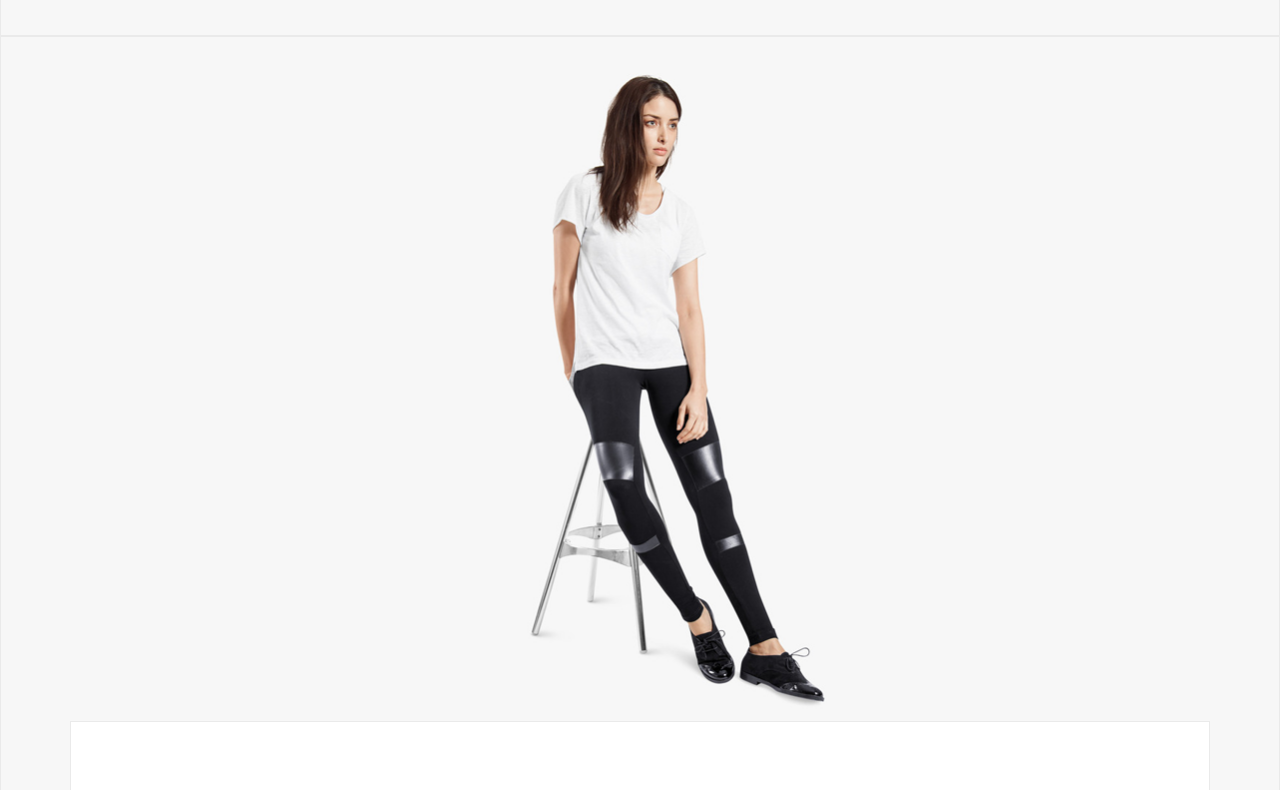
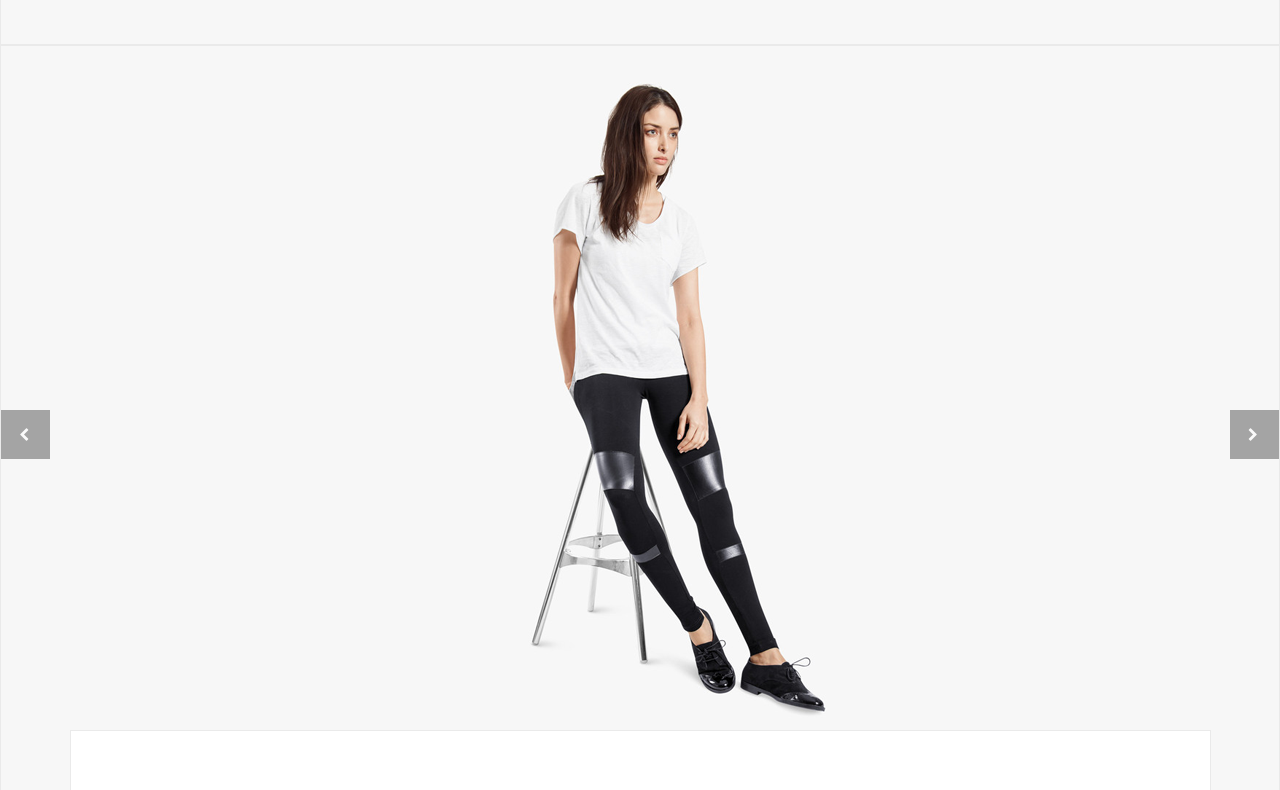
Before and after one commit to kutuz00/Online-Store, a plain HTML site: page single-page.html in a window 1280 px wide. Shown: the part 273-1063 px from the top of the page. Drawn offline with nearby package versions, Linux system fonts and the light colour scheme.

Commit message:
Slide buttons

```diff
--- a/single-page.html
+++ b/single-page.html
@@ -5,7 +5,7 @@
     <meta charset="UTF-8">
     <meta http-equiv="X-UA-Compatible" content="IE=edge">
     <meta name="viewport" content="width=device-width, initial-scale=1.0">
-    <link href="https://cdn.jsdelivr.net/npm/bootstrap@5.0.0/dist/css/bootstrap.min.css" rel="stylesheet"
+    <!-- <link href="https://cdn.jsdelivr.net/npm/bootstrap@5.0.0/dist/css/bootstrap.min.css" rel="stylesheet" -->
     integrity="sha384-wEmeIV1mKuiNpC+IOBjI7aAzPcEZeedi5yW5f2yOq55WWLwNGmvvx4Um1vskeMj0" crossorigin="anonymous">
 
     <link rel="stylesheet" href="https://maxcdn.bootstrapcdn.com/font-awesome/4.5.0/css/font-awesome.min.css">
@@ -409,14 +409,15 @@
                 </div>
 
             </header>
-            <section class="item-content">
-                <!-- <div class="cover"></div> -->
+            <section class="img-slide-container">
+                <div class="item-content container">
                     <div class="item-card container">
                         <img src="img/sp-banner.png" alt="woman">
                         <div class="collection container">
                             <h3 class="accent-txt">WOMEN COLLECTION</h3>
                             <h2>Moschino Cheap And Chic</h2>
-                        <p>Compellingly actualize fully researched processes before proactive outsourcing. Progressively
+                            <p>Compellingly actualize fully researched processes before proactive outsourcing.
+                                Progressively
                                 syndicate collaborative architectures before cutting-edge services. Completely visualize
                                 parallel core competencies rather than exceptional portals.</p>
                             <div class="item-credits"><span>MATERIAL: <span class="accent-span">COTTON</span></span>
@@ -432,7 +433,8 @@
                                                 <fieldset class="apperance">CHOOSE COLOR</fieldset>
 
                                             </span>
-                                        <select class="form-select form-select-sm" aria-label=".form-select-sm example">
+                                            <select class="form-select form-select-sm"
+                                                aria-label=".form-select-sm example">
                                                 <option selected>Open this select menu</option>
                                                 <option value="1"><span class="order-color-option"></span>Red</option>
                                                 <option value="2">Two</option>
@@ -446,7 +448,8 @@
                                             <span class="accent-span">
                                                 <fieldset class="apperance">CHOOSE SIZE</fieldset>
                                             </span>
-                                        <select class="form-select form-select-sm" aria-label=".form-select-sm example">
+                                            <select class="form-select form-select-sm"
+                                                aria-label=".form-select-sm example">
                                                 <option selected>Open this select menu</option>
                                                 <option value="1">One</option>
                                                 <option value="2">Two</option>
@@ -459,14 +462,15 @@
                                             <span class="accent-span">
                                                 <fieldset class="apperance">QUANTITY</fieldset>
                                                 <!-- <input type="text" for="order" class="selection-input"> -->
-                                            <input class="form-control form-control-sm" type="text" placeholder="QTY"
-                                                aria-label=".form-control-sm example">
+                                                <input class="form-control form-control-sm" type="text"
+                                                    placeholder="QTY" aria-label=".form-control-sm example">
                                             </span>
 
                                         </div>
                                     </div>
 
-                                <button class="selection-button" for="order" type="submit" value="Add to Cart">Add to
+                                    <button class="selection-button" for="order" type="submit" value="Add to Cart">Add
+                                        to
                                         Card </button>
 
                                 </form>
@@ -476,6 +480,8 @@
 
                         </div>
                     </div>
+                </div>
+
 
 
 
@@ -566,9 +572,6 @@
 
 
 
-
-
-
     <footer class="footer">
         <article class="footer-top">
             <div class="footer-top-content container">
@@ -594,8 +597,8 @@
                     <h1 class="subscribe-h1">Subscribe</h1>
                     <p class="subscribe-p">FOR OUR NEWLETTER AND PROMOTION</p>
                     <form class="subscribe" action="#"> <input class="subscribe-form-input"
-                            placeholder="Enter Your Email"><button class="subscribe-form-button"
-                            type="submit">Subscribe</button></input> </form>
+                            placeholder="Enter Your Email" required pattern="\S+@[a-z].+[a-z]+"><button
+                            class="subscribe-form-button" type="submit">Subscribe</button> </form>
                 </div>
             </div>
         </article>
@@ -653,6 +656,9 @@
             </div>
         </article>
     </footer>
+
+
+
     <script src="https://cdn.jsdelivr.net/npm/bootstrap@5.0.0/dist/js/bootstrap.bundle.min.js"
         integrity="sha384-p34f1UUtsS3wqzfto5wAAmdvj+osOnFyQFpp4Ua3gs/ZVWx6oOypYoCJhGGScy+8"
         crossorigin="anonymous"></script>
--- a/style.css
+++ b/style.css
@@ -965,23 +965,38 @@ details[open] > .producs-menu-category::after{
     color: #FFFFFF;
     padding: 16px 21px 16px 18px;
     opacity: .4;
+} */
+.img-slide-container{
+    display: flex;
+    border: 1px solid #eaeaea;
+    background-color: #f7f7f7;
+    background-repeat: no-repeat;
+    background-position: center;
+    height: 777px;
 }
-.cover:before{
+.img-slide-container:before{
     content: "\f053";
+    width: max-content;
+    align-self: center;
     background-color: #2a2a2a;
     background-blend-mode: color;
     color: #FFFFFF;
     padding: 16px 21px 16px 18px;
     opacity: .4;
-} */
+}
+.img-slide-container::after{
+    content: "\f054";
+    width: max-content;
+    align-self: center;
+    background-color: #2a2a2a;
+    background-blend-mode: color;
+    color: #FFFFFF;
+    padding: 16px 21px 16px 18px;
+    opacity: .4;
+}
 .item-content{
     display: flex;
     flex-direction: column;
-    border: 1px solid #eaeaea;
-    background-color: #f7f7f7;
-    background-repeat: no-repeat;
-    background-position: center;
-    height: 777px;
     align-content: center;
     box-sizing: border-box;
 }
```
Lines whose indentation alone changed are shown as unchanged.
